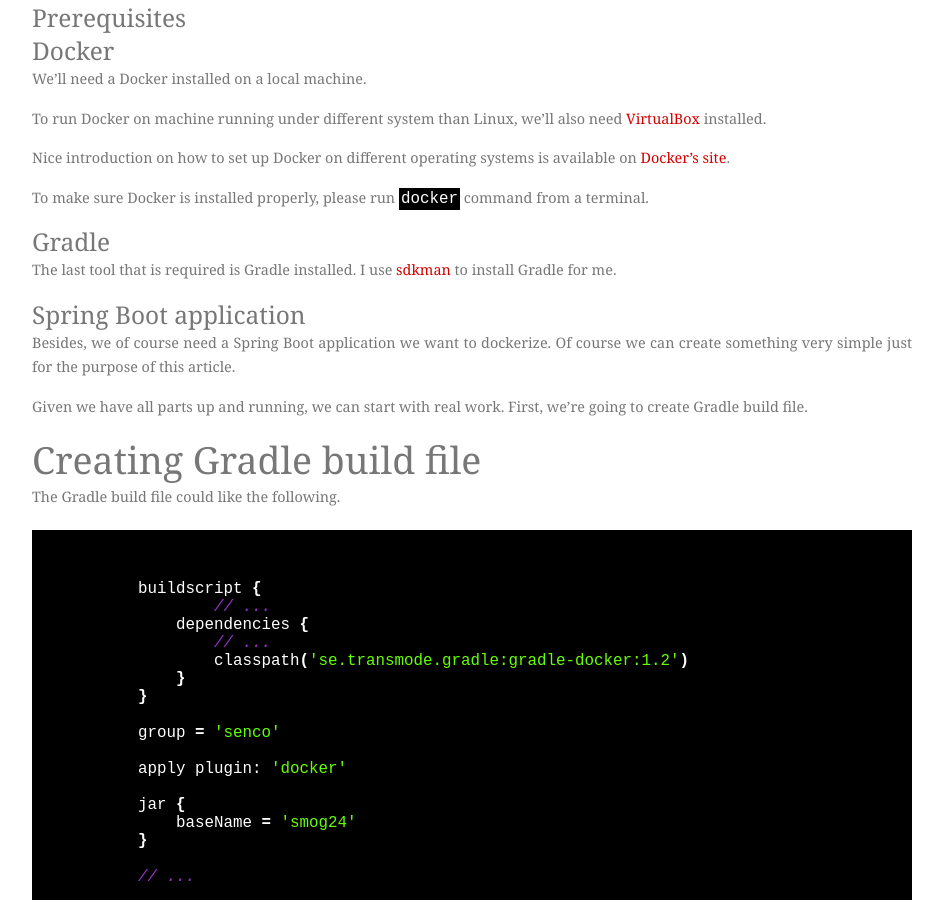
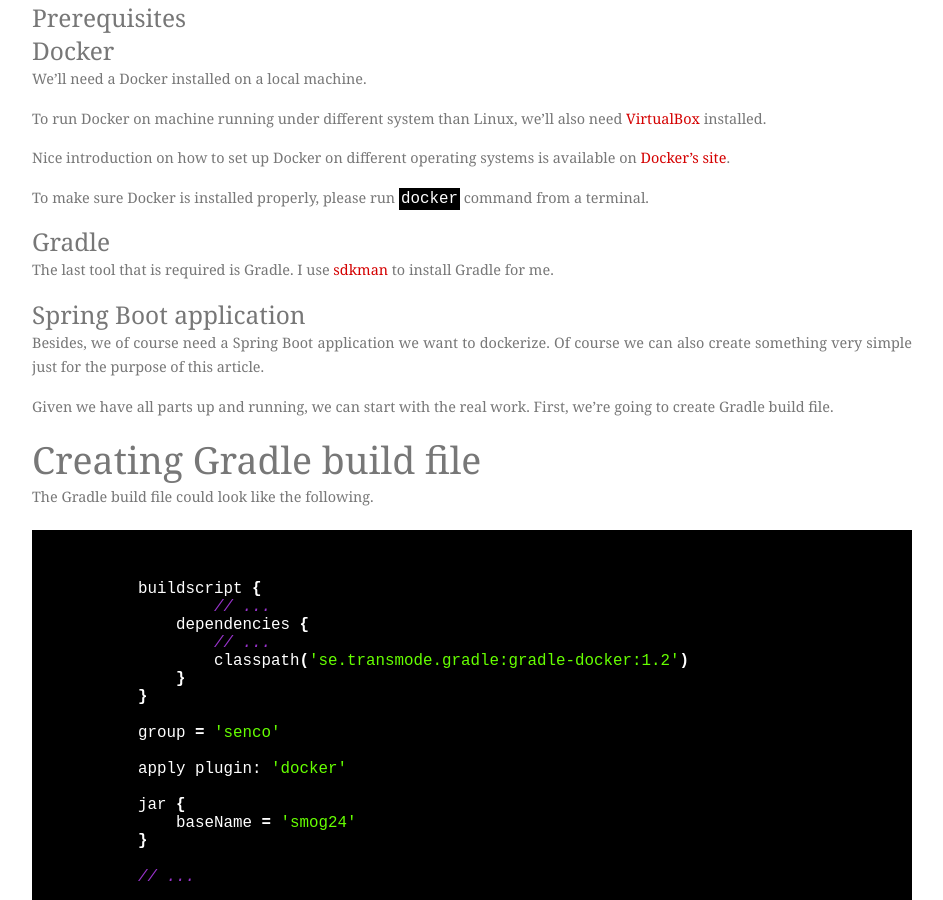
Before and after one commit to MarcinSwierczynski/marcinos.github.com, a Jekyll site: the page built from _posts/2016-03-12-migrating-spring-boot-application-to-docker.markdown, in a window 1280 px wide and 900 px high, scrolled down 359 px. Shown: the whole window, without its empty margins (168-1111 px from the left). Built offline with Jekyll 4.4.1, drawn with Linux system fonts in a browser that asks for light colours; some of the changed text lies outside the part shown.

Commit message:
Fix wordings in "Migrating Spring Boot Application to Docker" post

````diff
--- a/_posts/2016-03-12-migrating-spring-boot-application-to-docker.markdown
+++ b/_posts/2016-03-12-migrating-spring-boot-application-to-docker.markdown
@@ -27,16 +27,16 @@
 To make sure Docker is installed properly, please run `docker` command from a terminal.
 
 ### Gradle
-The last tool that is required is Gradle installed. I use [sdkman][4] to install Gradle for me.
+The last tool that is required is Gradle. I use [sdkman][4] to install Gradle for me.
 
 ### Spring Boot application
-Besides, we of course need a Spring Boot application we want to dockerize. Of course we can create something very simple just for the purpose of this article.
+Besides, we of course need a Spring Boot application we want to dockerize. Of course we can also create something very simple just for the purpose of this article.
 
-Given we have all parts up and running, we can start with real work. First, we’re going to create Gradle build file.
+Given we have all parts up and running, we can start with the real work. First, we’re going to create Gradle build file.
 
 ## Creating Gradle build file
 
-The Gradle build file could like the following.
+The Gradle build file could look like the following.
 
 ```groovy
 	buildscript {
````
Also changed, not shown: other parts of _posts/2016-03-12-migrating-spring-boot-application-to-docker.markdown (+3 -3 lines).
